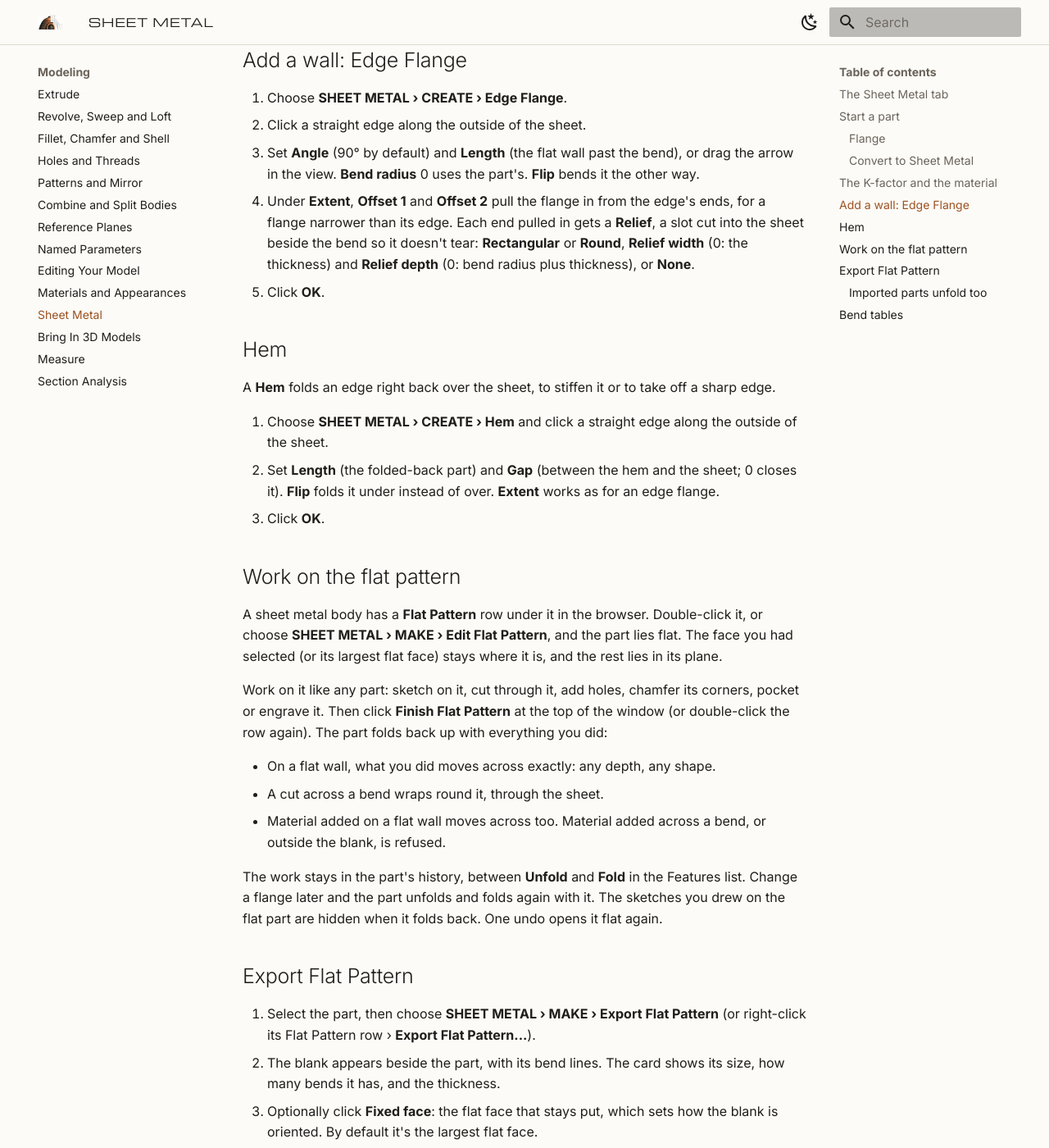
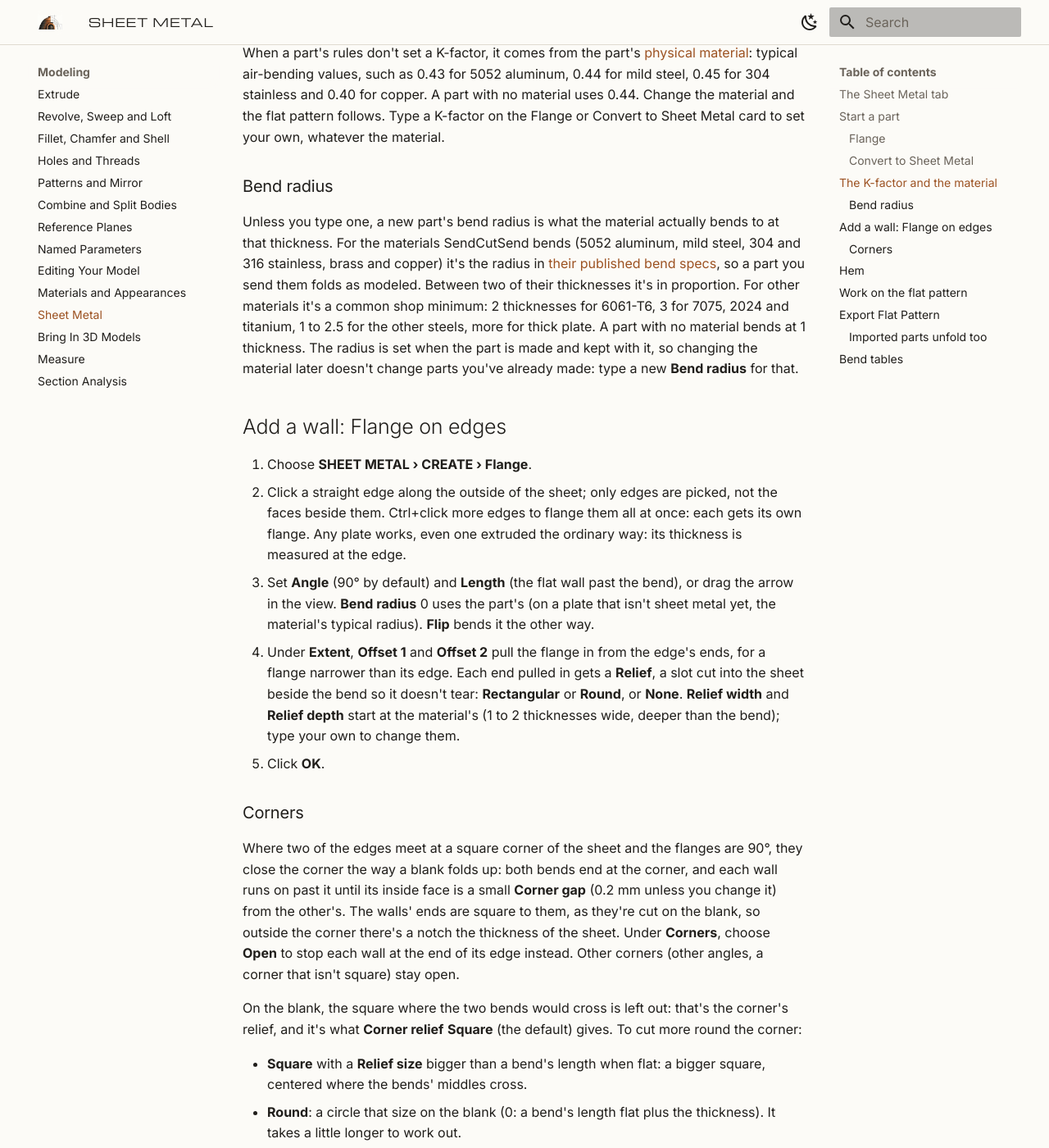
Before and after one commit to invictuscockpits/invictuscad-docs, an MkDocs documentation site: the page built from docs/modeling/sheet-metal.md, in a window 1280 px wide and 1400 px high, scrolled down 2157 px. Shown: the whole window at 82% size. Built offline with MkDocs 1.6.1 and Material for MkDocs 9.7.7, drawn with Linux system fonts in a browser that asks for light colours; some of the changed text lies outside the part shown.

Commit message:
Sheet metal: one Flange tool, closed corners and corner reliefs, default bend radii

```diff
--- a/docs/modeling/sheet-metal.md
+++ b/docs/modeling/sheet-metal.md
@@ -11,7 +11,7 @@ In the Design workspace, the tabs in the row above the tools choose which tools
 | Tab | Tools |
 |---|---|
 | **SOLID** | Everything for solid parts (the usual panels) |
-| **SHEET METAL** | **CREATE**: Sketch, Extrude, Flange, Edge Flange, Hem, Convert to Sheet Metal, Hole, Reference Plane. **MAKE**: Edit Flat Pattern, Export Flat Pattern, Nest Parts. MODIFY, ASSEMBLE and INSPECT as on the Solid tab |
+| **SHEET METAL** | **CREATE**: Sketch, Extrude, Flange, Hem, Convert to Sheet Metal, Hole, Reference Plane. **MAKE**: Edit Flat Pattern, Export Flat Pattern, Nest Parts. MODIFY, ASSEMBLE and INSPECT as on the Solid tab |
 
 Editing a sheet metal feature (double-click it in the [History panel](history.md#the-history-panel)) switches to the Sheet Metal tab.
 
@@ -21,21 +21,26 @@ There are two ways to make a sheet metal part.
 
 ### Flange
 
-A **Flange** starts a sheet metal part and sets its rules. It works from a sketch in two ways:
+**Flange** does two jobs: it starts a sheet metal part from a sketch, or it bends walls up from
+a part's edges ([below](#add-a-wall-flange-on-edges)). Choose it with a sketch selected in the
+browser (or before there's any part) and it starts a part; otherwise click a sketch on its card
+to switch to starting one.
+
+Started from a sketch, a flange sets the part's rules. It works in two ways:
 
 - **A closed sketch** (a rectangle, any outline with holes): a flat plate the thickness.
 - **An open profile of lines** (an L, a U, a hat section): a bent part in one step. Each corner
   becomes a bend, the lines are one face of the sheet, and the part runs **Width** along the
   sketch's normal.
 
-1. Draw the sketch, then choose **SHEET METAL › CREATE › Flange**.
+1. Draw the sketch, select it in the browser, then choose **SHEET METAL › CREATE › Flange**.
 2. Click the sketch for **Profile**.
 3. Set the rules and size:
 
     | Field | |
     |---|---|
     | **Thickness** | The sheet's thickness |
-    | **Bend radius** | The inside radius of every bend. 0 uses the thickness |
+    | **Bend radius** | The inside radius of every bend. It starts at the material's typical radius for the thickness ([below](#bend-radius)); type your own to change it |
     | **K-factor** | Where the neutral layer sits, as a share of the thickness from the inside of a bend. It sets how long each bend is when flat. It starts at the part's material's value (see below); change it to use your own |
     | **Width** | Open profiles: how far the part runs from the sketch |
     | **Thickness side** | Open profiles: the thickness to the left or right of the lines, walking them from the first |
@@ -49,7 +54,7 @@ A **Flange** starts a sheet metal part and sets its rules. It works from a sketc
 
 A plate you made with **Extrude**, or a part imported from a STEP file, becomes sheet metal with
 **SHEET METAL › CREATE › Convert to Sheet Metal**. Pick the body. Its shape doesn't change; it
-gets rules. **Thickness** 0 measures it, **Bend radius** 0 uses the thickness.
+gets rules. **Thickness** 0 measures it; **Bend radius** starts at the material's typical radius.
 
 Edge flanges and hems also work on a plain plate that hasn't been converted: they measure the
 sheet's thickness at the edge you pick.
@@ -62,17 +67,51 @@ When a part's rules don't set a K-factor, it comes from the part's
 material uses 0.44. Change the material and the flat pattern follows. Type a K-factor on the
 Flange or Convert to Sheet Metal card to set your own, whatever the material.
 
-## Add a wall: Edge Flange
+### Bend radius
 
-1. Choose **SHEET METAL › CREATE › Edge Flange**.
-2. Click a straight edge along the outside of the sheet.
+Unless you type one, a new part's bend radius is what the material actually bends to at that
+thickness. For the materials SendCutSend bends (5052 aluminum, mild steel, 304 and 316
+stainless, brass and copper) it's the radius in [their published bend
+specs](https://sendcutsend.com/bending-calculator/#bend-specs), so a part you send them folds as
+modeled. Between two of their thicknesses it's in proportion. For other materials it's a common
+shop minimum: 2 thicknesses for 6061-T6, 3 for 7075, 2024 and titanium, 1 to 2.5 for the other
+steels, more for thick plate. A part with no material bends at 1 thickness. The radius is set
+when the part is made and kept with it, so changing the material later doesn't change parts
+you've already made: type a new **Bend radius** for that.
+
+## Add a wall: Flange on edges
+
+1. Choose **SHEET METAL › CREATE › Flange**.
+2. Click a straight edge along the outside of the sheet; only edges are picked, not the faces
+   beside them. Ctrl+click more edges to flange them all at once: each gets its own flange. Any
+   plate works, even one extruded the ordinary way: its thickness is measured at the edge.
 3. Set **Angle** (90° by default) and **Length** (the flat wall past the bend), or drag the arrow
-   in the view. **Bend radius** 0 uses the part's. **Flip** bends it the other way.
+   in the view. **Bend radius** 0 uses the part's (on a plate that isn't sheet metal yet, the
+   material's typical radius). **Flip** bends it the other way.
 4. Under **Extent**, **Offset 1** and **Offset 2** pull the flange in from the edge's ends, for a
    flange narrower than its edge. Each end pulled in gets a **Relief**, a slot cut into the sheet
-   beside the bend so it doesn't tear: **Rectangular** or **Round**, **Relief width** (0: the
-   thickness) and **Relief depth** (0: bend radius plus thickness), or **None**.
+   beside the bend so it doesn't tear: **Rectangular** or **Round**, or **None**. **Relief
+   width** and **Relief depth** start at the material's (1 to 2 thicknesses wide, deeper than the
+   bend); type your own to change them.
 5. Click **OK**.
+
+### Corners
+
+Where two of the edges meet at a square corner of the sheet and the flanges are 90°, they close
+the corner the way a blank folds up: both bends end at the corner, and each wall runs on past it
+until its inside face is a small **Corner gap** (0.2 mm unless you change it) from the other's.
+The walls' ends are square to them, as they're cut on the blank, so outside the corner there's a
+notch the thickness of the sheet. Under **Corners**, choose **Open** to stop each wall at the
+end of its edge instead. Other corners (other angles, a corner that isn't square) stay open.
+
+On the blank, the square where the two bends would cross is left out: that's the corner's
+relief, and it's what **Corner relief** **Square** (the default) gives. To cut more round the
+corner:
+
+- **Square** with a **Relief size** bigger than a bend's length when flat: a bigger square,
+  centered where the bends' middles cross.
+- **Round**: a circle that size on the blank (0: a bend's length flat plus the thickness). It
+  takes a little longer to work out.
 
 ## Hem
 
```
